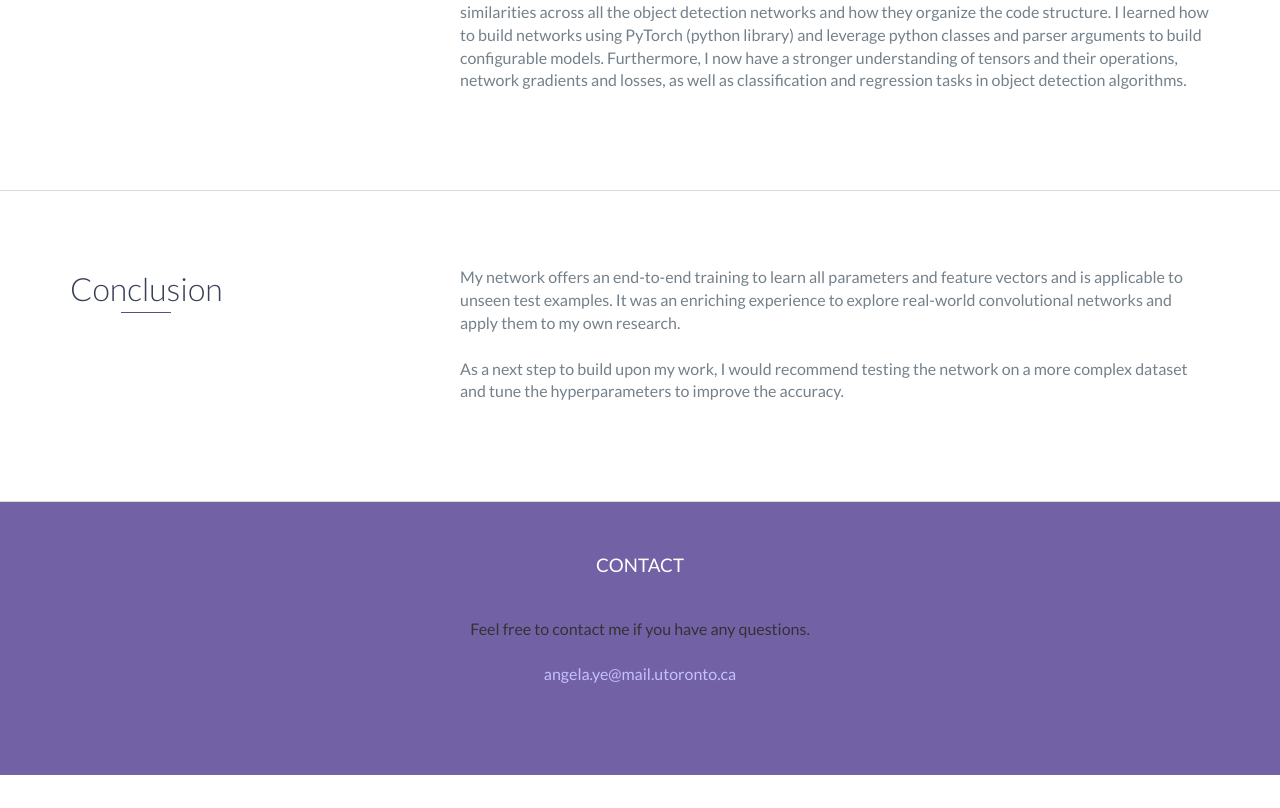
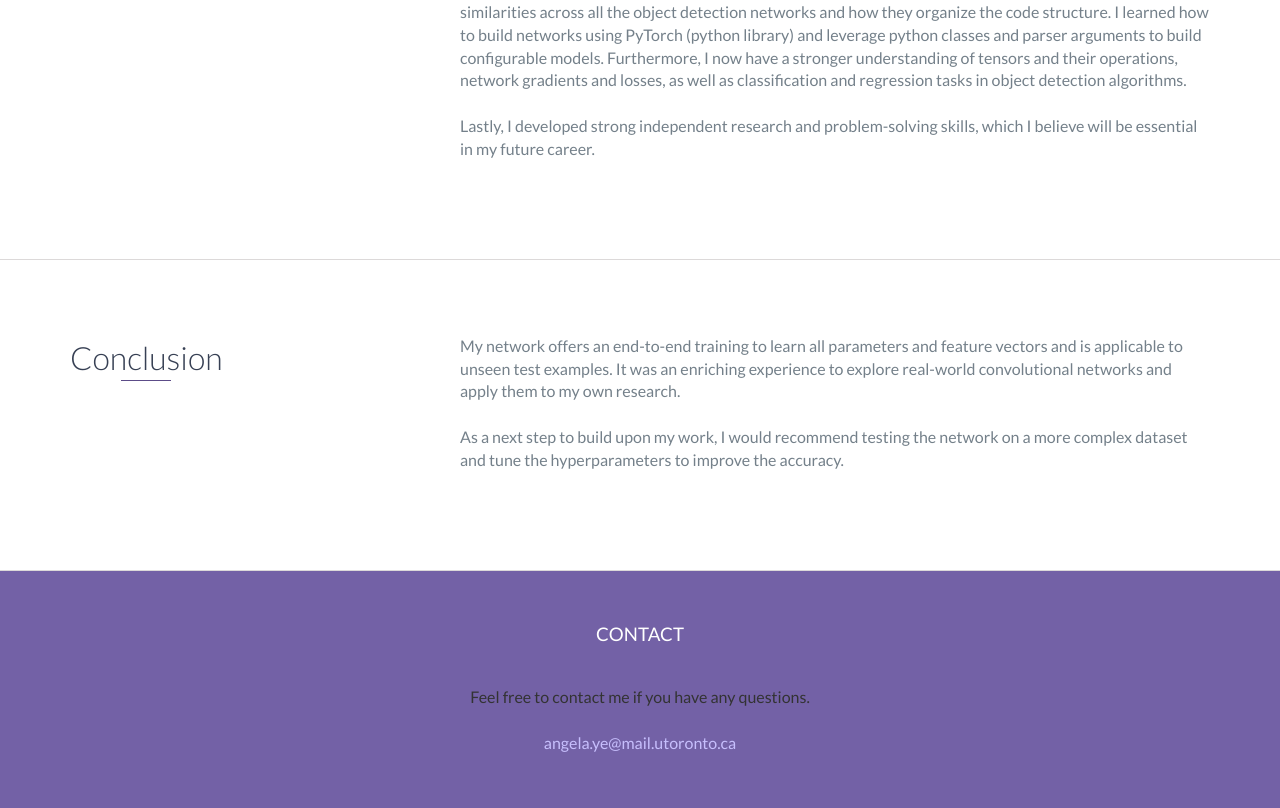
Before and after one commit to angelaaye/angelaaye.github.io, a website: page work/object-detection.html in a window 1280 px wide. Shown: the part 2367-3175 px from the top of the page. Drawn offline with nearby package versions, Linux system fonts and the light colour scheme.

Commit message:
Modified writing

```diff
--- a/work/object-detection.html
+++ b/work/object-detection.html
@@ -118,6 +118,9 @@
                         <p>
                             However, after reading through many papers and going through online repositories, I realized the similarities across all the object detection networks and how they organize the code structure. I learned how to build networks using PyTorch (python library) and leverage python classes and parser arguments to build configurable models. Furthermore, I now have a stronger understanding of tensors and their operations, network gradients and losses, as well as classification and regression tasks in object detection algorithms.
                         </p><br>
+                        <p>
+                            Lastly, I developed strong independent research and problem-solving skills, which I believe will be essential in my future career.
+                        </p><br>
                     </div>
                 </div>
             </div>
```
